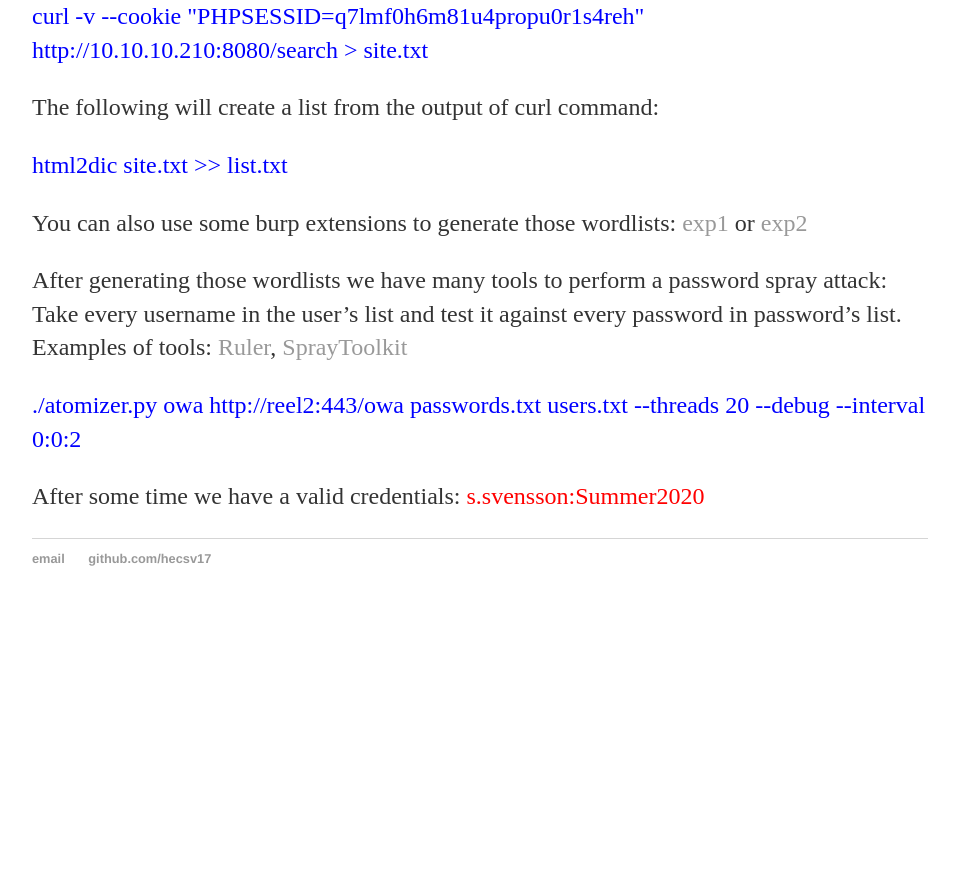
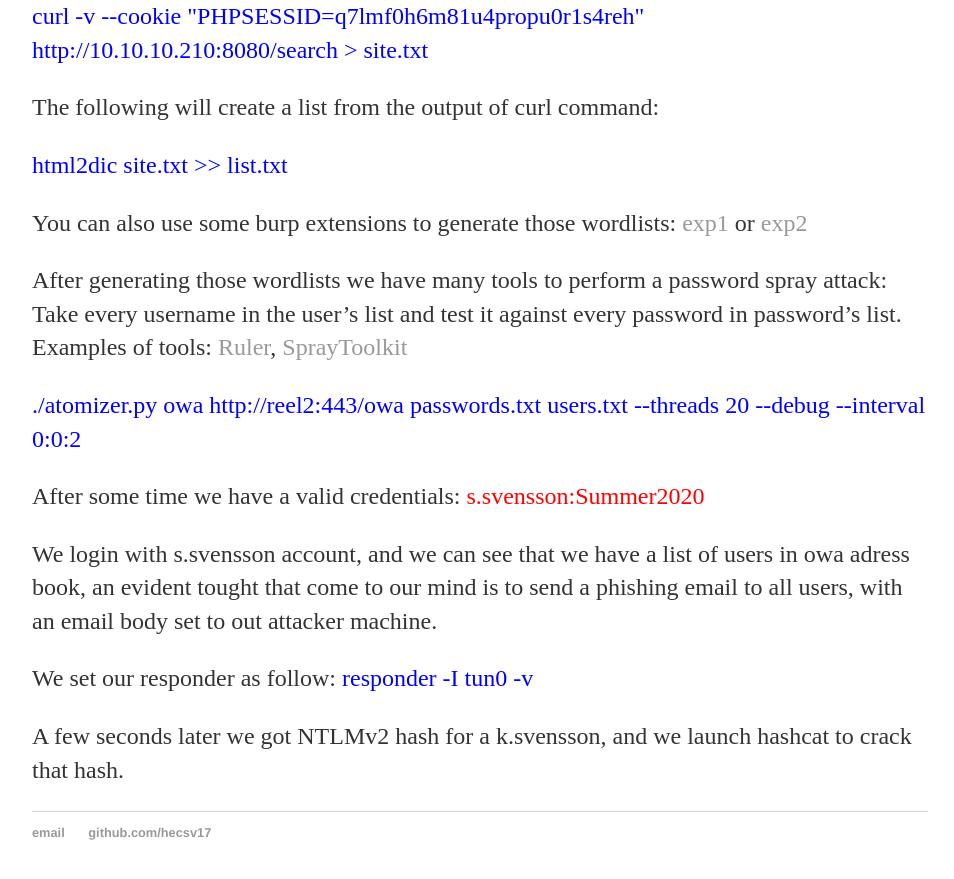
Before and after one commit to hecsv17/hecsv17.github.io, a Jekyll site: the page built from _posts/2021-03-13-hackthebox-reel2.md, in a window 1280 px wide and 900 px high, scrolled down 1503 px. Shown: the top 879 px of the window, without its empty margins (160-1114 px from the left). Built offline with Jekyll 4.4.1, drawn with Linux system fonts in a browser that asks for light colours; our own code applies the rules of GitHub Pages for plain Markdown files; before the commit the page ends 2129 px from its top, so only the background shows below that.

Commit message:
Update 2021-03-13-hackthebox-reel2.md

```diff
--- a/_posts/2021-03-13-hackthebox-reel2.md
+++ b/_posts/2021-03-13-hackthebox-reel2.md
@@ -51,3 +51,12 @@
 
 
 After some time we have a valid credentials: <span style="color:red">s.svensson:Summer2020</span>
+
+
+We login with s.svensson account, and we can see that we have a list of users in owa adress book, an evident tought that come to our mind is to send a phishing email to all users, with an email body set to out attacker machine.
+
+
+We set our responder as follow: <span style="color:blue"><emb>responder -I tun0 -v</emb></span>
+
+
+A few seconds later we got NTLMv2 hash for a k.svensson, and we launch hashcat to crack that hash.
```
